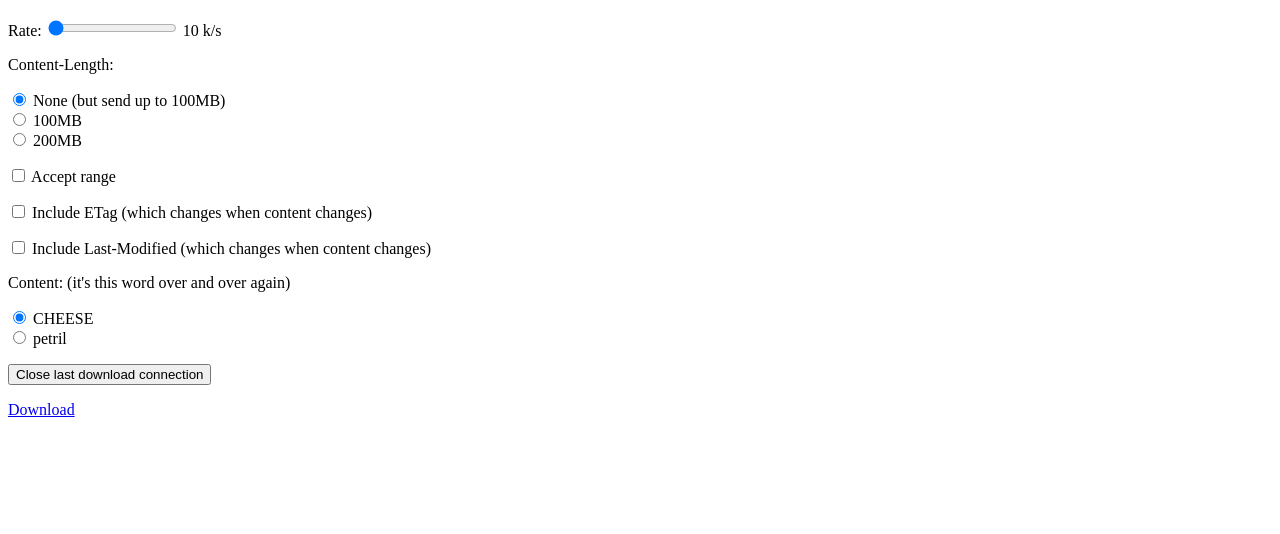
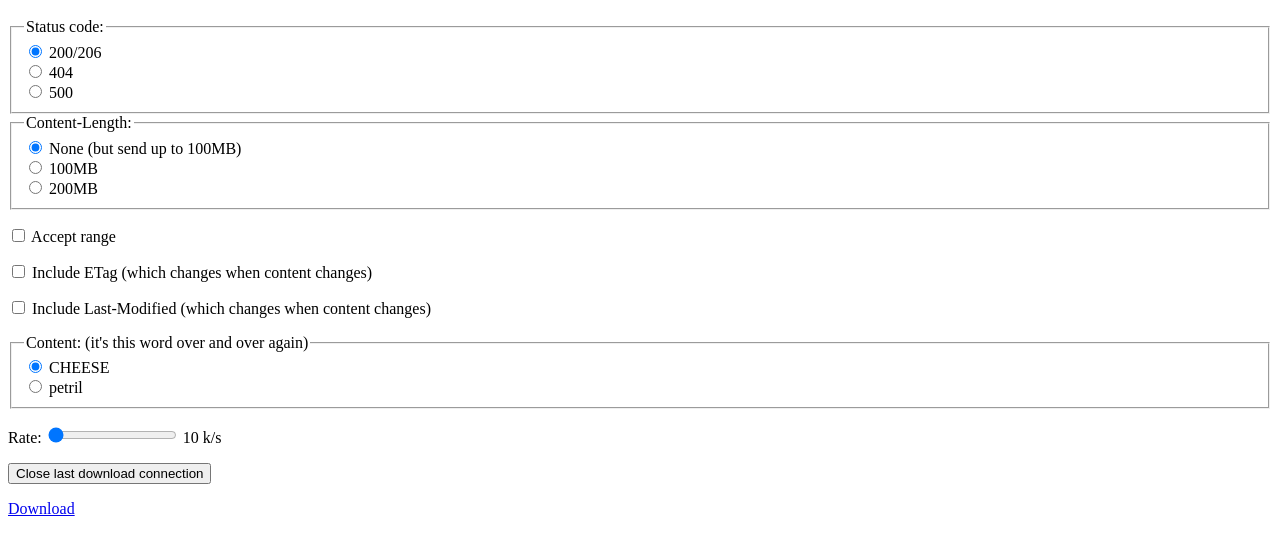
Before and after one commit to jakearchibald/range-request-test, a website: page static/index.html in a window 1280 px wide. Shown: the part 461-995 px from the top of the page. Before the commit the page ends 896 px from the top, so only its background shows below. Drawn offline with Linux system fonts and the light colour scheme; no server answers.

Commit message:
Adding status changing

```diff
--- a/static/index.html
+++ b/static/index.html
@@ -143,27 +143,38 @@
     <div class="download-test">
       <h1>Test download</h1>
 
-      <label>Rate: <input type="range" min="10240" value="10240" max="20971520" class="dl-rate"> <span class="dl-rate-val"></span> k/s</label>
+      <fieldset>
+        <legend>Status code:</legend>
 
-      <p>Content-Length:</p>
+        <div class="status-opts">
+          <div><label><input type="radio" name="status" value="200" checked> 200/206</label></div>
+          <div><label><input type="radio" name="status" value="404"> 404</label></div>
+          <div><label><input type="radio" name="status" value="500"> 500</label></div>
+        </div>
+      </fieldset>
 
+      <fieldset>
+        <legend>Content-Length:</legend>
         <div class="content-length-opts">
           <div><label><input type="radio" name="content-length" value="0" checked> None (but send up to 100MB)</label></div>
           <div><label><input type="radio" name="content-length" value="104857600"> 100MB</label></div>
           <div><label><input type="radio" name="content-length" value="209715200"> 200MB</label></div>
         </div>
+      </fieldset>
 
       <p><label><input type="checkbox" class="accept-range"> Accept range</label></p>
-
       <p><label><input type="checkbox" class="etag"> Include ETag (which changes when content changes)</label></p>
       <p><label><input type="checkbox" class="last-modified"> Include Last-Modified (which changes when content changes)</label></p>
 
-      <p>Content: (it's this word over and over again)</p>
-
+      <fieldset>
+        <legend>Content: (it's this word over and over again)</legend>
         <div class="content-opts">
           <div><label><input type="radio" name="content" value="CHEESE" checked> CHEESE</label></div>
           <div><label><input type="radio" name="content" value="petril"> petril</label></div>
         </div>
+      </fieldset>
+
+      <p><label>Rate: <input type="range" min="10240" value="10240" max="20971520" class="dl-rate"> <span class="dl-rate-val"></span> k/s</label></p>
 
       <p><button class="close-last">Close last download connection</button></p>
 
@@ -179,6 +190,7 @@
         const lastModified = document.querySelector('.last-modified');
         const acceptRange = document.querySelector('.accept-range');
         const contentRadios = Array.prototype.slice.call(document.querySelectorAll('[name=content]'));
+        const statusRadios = Array.prototype.slice.call(document.querySelectorAll('[name=status]'));
 
         function updateRateVal() {
           rateVal.textContent = Math.round(rate.value/1024);
@@ -199,6 +211,10 @@
 
           for (const radio of contentRadios) {
             radio.checked = data.content == radio.value;
+          }
+
+          for (const radio of statusRadios) {
+            radio.checked = data.status == Number(radio.value);
           }
 
           etag.checked = data.etags;
@@ -223,7 +239,8 @@
               etags: etag.checked,
               acceptRange: acceptRange.checked,
               lastModified: lastModified.checked,
-              content: contentRadios.find(r => r.checked).value
+              content: contentRadios.find(r => r.checked).value,
+              status: statusRadios.find(r => r.checked).value
             })
           })
         }, true);
```
Also changed, not shown: index.js (+5 -3 lines). Lines whose indentation alone changed are shown as unchanged.
